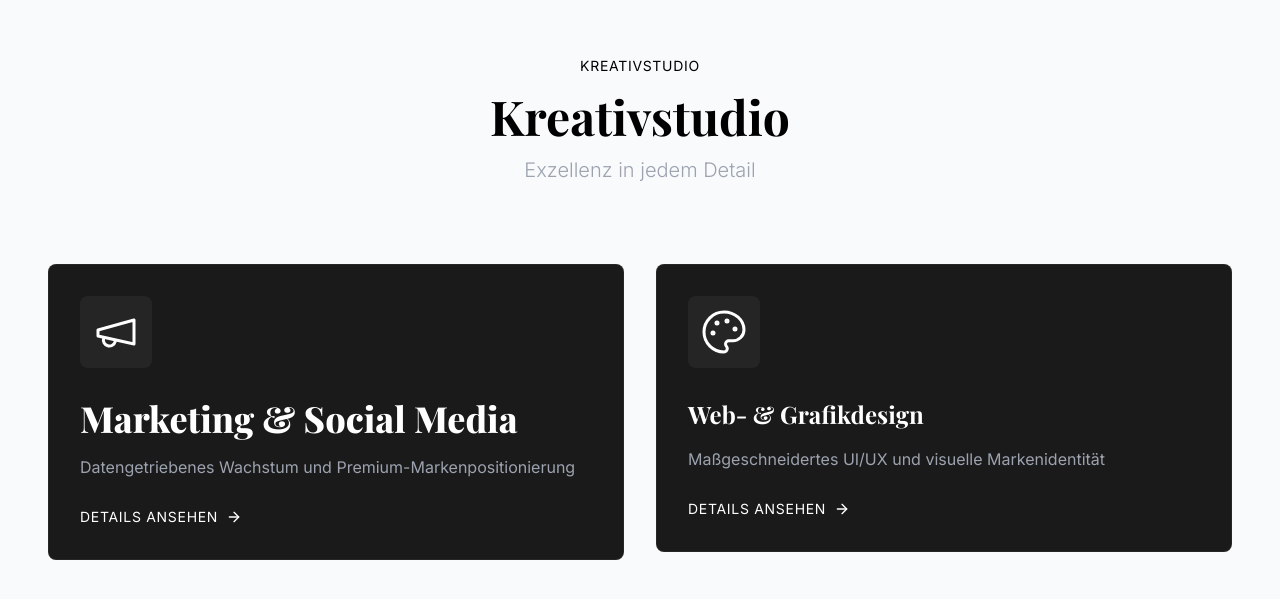
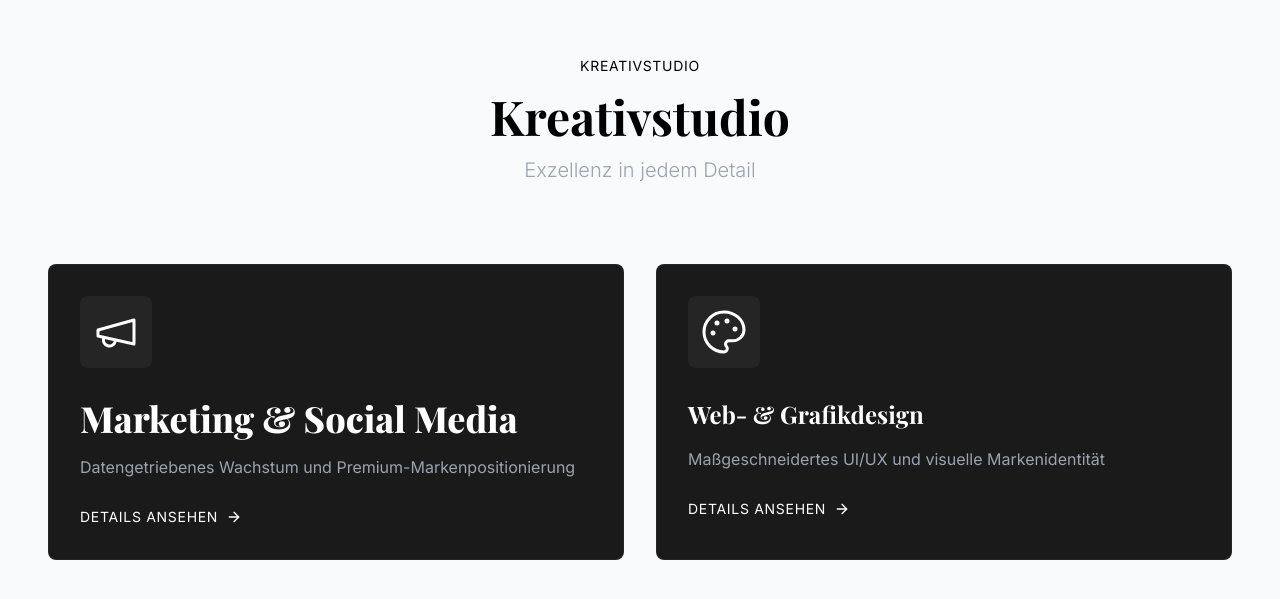
Before and after one commit to NajibullahA/InnoWare-it.de, a React (Vite) app: page / in a window 1280 px wide. Shown: the part 2027-2626 px from the top of the page. Built offline with nearby package versions, Linux system fonts and the light colour scheme; the HTML template or start-up script is replaced by a standard one.

Commit message:
Temporarily disable RevealOnScroll to restore visibility

```diff
--- a/src/components/RevealOnScroll.jsx
+++ b/src/components/RevealOnScroll.jsx
@@ -1,45 +1,5 @@
-import React, { useEffect, useRef, useState } from 'react';
-import { useLocation } from 'react-router-dom';
-
-const RevealOnScroll = ({ children, delay = 0 }) => {
-  const [isVisible, setIsVisible] = useState(false);
-  const ref = useRef(null);
-  const { hash } = useLocation();
-
-  useEffect(() => {
-    // If navigating via anchor, show immediately
-    if (hash) {
-      setIsVisible(true);
-      return;
-    }
-
-    const observer = new IntersectionObserver(
-      ([entry]) => {
-        if (entry.isIntersecting) {
-          setTimeout(() => setIsVisible(true), delay);
-          observer.unobserve(entry.target);
-        }
-      },
-      { threshold: 0.1 }
-    );
-
-    if (ref.current) observer.observe(ref.current);
-
-    return () => observer.disconnect();
-  }, [delay, hash]);
-
-  return (
-    <div
-      ref={ref}
-      className={`transition-all duration-1000 ${
-        isVisible
-          ? 'opacity-100 translate-y-0'
-          : 'opacity-0 translate-y-12'
-      }`}
-    >
-      {children}
-    </div>
-  );
+const RevealOnScroll = ({ children }) => {
+  return <>{children}</>;
 };
 
 export default RevealOnScroll;
```
